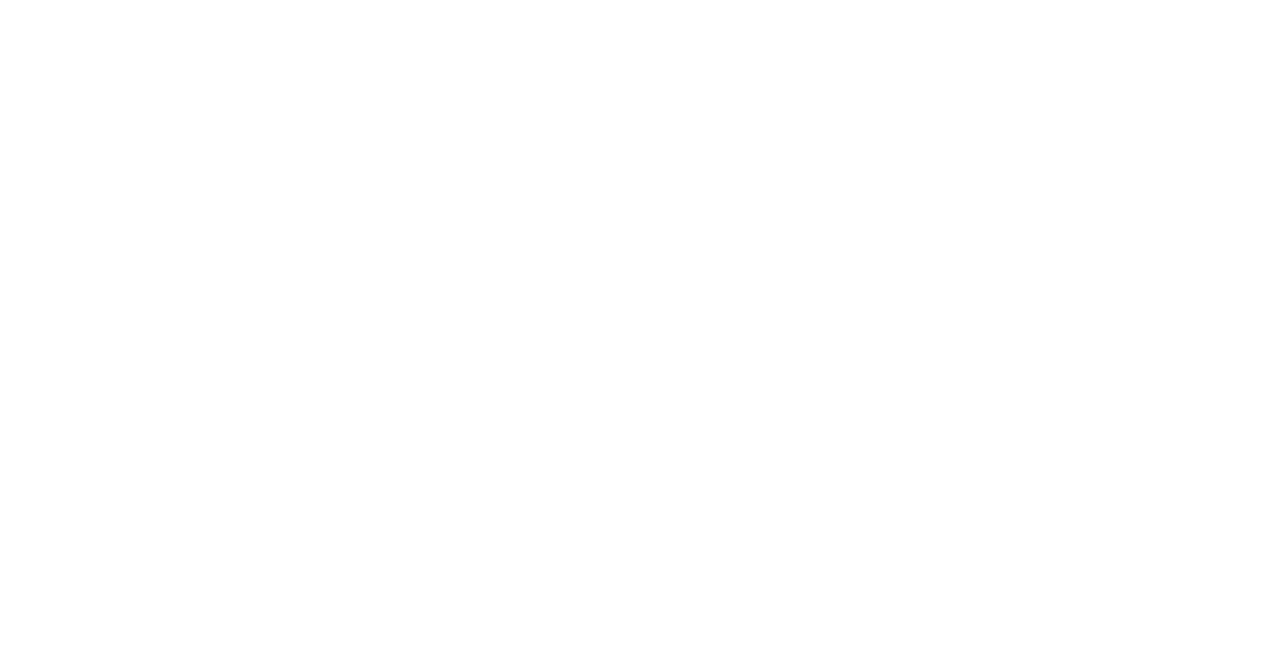
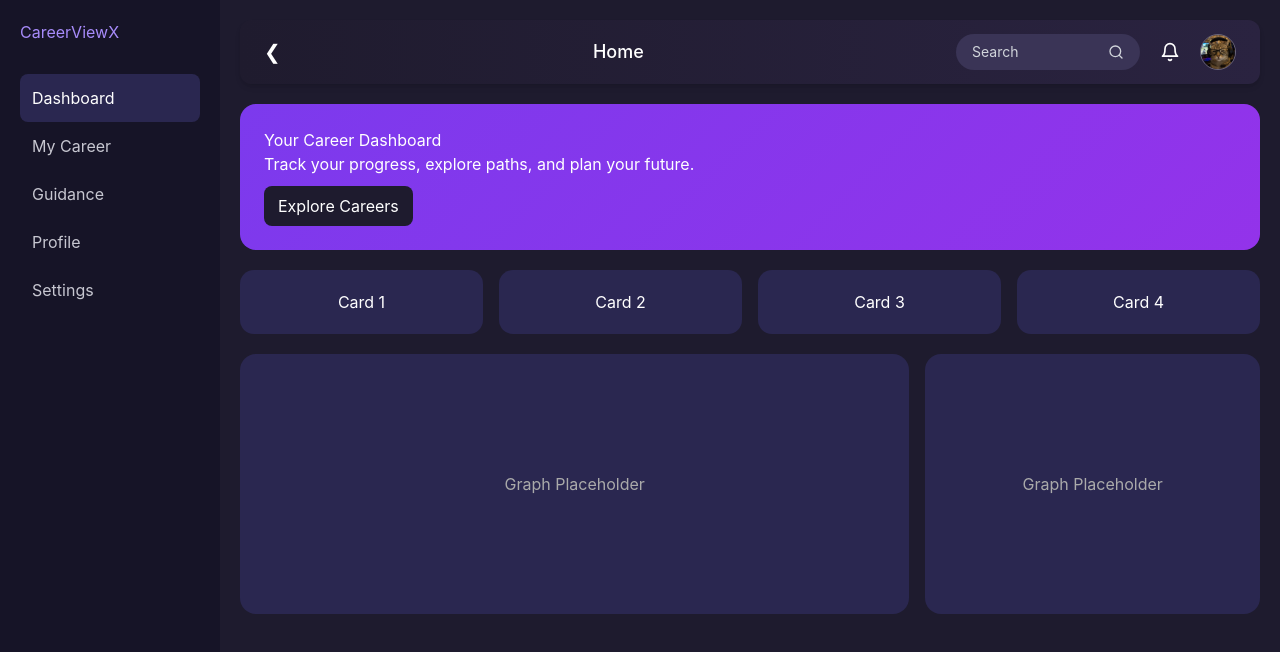
Before and after one commit to Abhi-1100/careerviewx, a React (Create React App) app: page /dashboard in a window 1280 px wide. Before the commit this address had no page. Shown: the top 652 px of the page. Built offline with nearby package versions, Linux system fonts and the light colour scheme.

Commit message:
Add Dashboard

```diff
--- a/package.json
+++ b/package.json
@@ -9,6 +9,7 @@
     "@testing-library/user-event": "^13.5.0",
     "react": "^19.2.3",
     "react-dom": "^19.2.3",
+    "react-icons": "^5.5.0",
     "react-router-dom": "^7.12.0",
     "react-scripts": "5.0.1",
     "web-vitals": "^2.1.4"
--- a/src/App.js
+++ b/src/App.js
@@ -1,6 +1,8 @@
 import { BrowserRouter, Routes, Route } from "react-router-dom";
 import Home from "./pages/Home/Home";
 import Login from "./pages/Login/Login";
+import Dashboard from "./components/Dashboard/Dashboard";
+
 import CareerAfter10 from "./pages/CareerAfter10";
 import CareerAfter12 from "./pages/CareerAfter12";
 
@@ -11,6 +13,7 @@
         <Routes>
           <Route path="/" element={<Home />} />
           <Route path="/login" element={<Login />} />
+          <Route path="/dashboard" element={<Dashboard />} />
         </Routes>
       </BrowserRouter>
     </>
--- /dev/null
+++ b/src/components/Dashboard/Dashboard.css
@@ -0,0 +1,111 @@
+.dashboard {
+  display: flex;
+  height: 100vh;
+  background: #1e1b2e;
+  color: #fff;
+  font-family: "Inter", sans-serif;
+}
+
+/* SIDEBAR */
+.sidebar {
+  width: 220px;
+  background: #161427;
+  padding: 20px;
+}
+
+.logo {
+  color: #a78bfa;
+  margin-bottom: 30px;
+}
+
+.sidebar nav a {
+  display: block;
+  padding: 12px;
+  border-radius: 8px;
+  color: #c7c7d1;
+  cursor: pointer;
+}
+
+.sidebar nav a.active,
+.sidebar nav a:hover {
+  background: #2a2750;
+  color: #fff;
+}
+
+/* MAIN */
+.dashboard-main {
+  flex: 1;
+  padding: 20px;
+}
+
+/* TOPBAR */
+.topbar {
+  display: flex;
+  justify-content: space-between;
+  align-items: center;
+}
+
+.topbar input {
+  background: #2a2750;
+  border: none;
+  padding: 8px 12px;
+  border-radius: 8px;
+  color: white;
+}
+
+.avatar {
+  width: 36px;
+  height: 36px;
+  background: #a78bfa;
+  border-radius: 50%;
+  margin-left: 10px;
+}
+
+/* HERO CARD */
+.hero-card {
+  background: linear-gradient(135deg, #7c3aed, #9333ea);
+  padding: 24px;
+  border-radius: 16px;
+  margin: 20px 0;
+}
+
+.hero-card button {
+  margin-top: 10px;
+  padding: 8px 14px;
+  background: #1e1b2e;
+  border: none;
+  color: white;
+  border-radius: 8px;
+}
+
+/* STATS */
+.stats-grid {
+  display: grid;
+  grid-template-columns: repeat(4, 1fr);
+  gap: 16px;
+}
+
+.stat-card {
+  background: #2a2750;
+  padding: 20px;
+  border-radius: 14px;
+  text-align: center;
+}
+
+/* CHARTS */
+.chart-grid {
+  display: grid;
+  grid-template-columns: 2fr 1fr;
+  gap: 16px;
+  margin-top: 20px;
+}
+
+.chart-box {
+  height: 260px;
+  background: #2a2750;
+  border-radius: 16px;
+  display: flex;
+  align-items: center;
+  justify-content: center;
+  color: #aaa;
+}
--- /dev/null
+++ b/src/components/Dashboard/Dashboard.jsx
@@ -0,0 +1,38 @@
+import "./Dashboard.css";
+import Sidebar from "./Sidebar";
+import Topbar from "./Topbar";
+
+const Dashboard = () => {
+  return (
+    <div className="dashboard">
+      <Sidebar />
+
+      <div className="dashboard-main">
+        <Topbar />
+
+        {/* HERO CARD */}
+        <div className="hero-card">
+          <h2>Your Career Dashboard</h2>
+          <p>Track your progress, explore paths, and plan your future.</p>
+          <button>Explore Careers</button>
+        </div>
+
+        {/* STATS */}
+        <div className="stats-grid">
+          <div className="stat-card">Card 1</div>
+          <div className="stat-card">Card 2</div>
+          <div className="stat-card">Card 3</div>
+          <div className="stat-card">Card 4</div>
+        </div>
+
+        {/* CHART AREA */}
+        <div className="chart-grid">
+          <div className="chart-box">Graph Placeholder</div>
+          <div className="chart-box">Graph Placeholder</div>
+        </div>
+      </div>
+    </div>
+  );
+};
+
+export default Dashboard;
--- /dev/null
+++ b/src/components/Dashboard/Sidebar.jsx
@@ -0,0 +1,17 @@
+const Sidebar = () => {
+  return (
+    <aside className="sidebar">
+      <h2 className="logo">CareerViewX</h2>
+
+      <nav>
+        <a className="active">Dashboard</a>
+        <a>My Career</a>
+        <a>Guidance</a>
+        <a>Profile</a>
+        <a>Settings</a>
+      </nav>
+    </aside>
+  );
+};
+
+export default Sidebar;
--- /dev/null
+++ b/src/components/Dashboard/Topbar.jsx
@@ -0,0 +1,45 @@
+import { FiSearch, FiBell } from "react-icons/fi";
+import avatar from "../../assets/avatar.png";
+
+const Topbar = () => {
+  return (
+    <div className="w-full h-16 px-6 flex items-center justify-between bg-gradient-to-r from-[#1f1b2e] to-[#2a2340] rounded-xl shadow-md">
+
+      {/* LEFT ICON */}
+      <div className="text-white text-xl cursor-pointer">
+        ❮
+      </div>
+
+      {/* CENTER TITLE */}
+      <h1 className="text-white font-medium text-lg">
+        Home
+      </h1>
+
+      {/* RIGHT SECTION */}
+      <div className="flex items-center gap-5">
+
+        {/* SEARCH BAR */}
+        <div className="flex items-center bg-[#3a3456] px-4 py-2 rounded-full">
+          <input
+            type="text"
+            placeholder="Search"
+            className="bg-transparent outline-none text-sm text-white placeholder-gray-300 w-32"
+          />
+          <FiSearch className="text-gray-300 ml-2" />
+        </div>
+
+        {/* NOTIFICATION */}
+        <FiBell className="text-white text-xl cursor-pointer" />
+
+        {/* AVATAR */}
+        <img
+          src={avatar}
+          alt="User Avatar"
+          className="w-9 h-9 rounded-full object-cover cursor-pointer border border-white/30"
+        />
+      </div>
+    </div>
+  );
+};
+
+export default Topbar;
--- a/src/pages/Login/Login.jsx
+++ b/src/pages/Login/Login.jsx
@@ -1,6 +1,11 @@
 import React from "react";
 import GraphImg from "../../assets/main-graph.png";
+import { useNavigate } from "react-router-dom";
+
 const Login = () => {
+  const navigate = useNavigate(); // ✅ IMPORTANT
+
+
   return (
     <div className="min-h-screen bg-black flex items-center justify-center p-4">
       <div className="bg-white rounded-2xl shadow-xl w-full max-w-6xl grid grid-cols-1 md:grid-cols-2 overflow-hidden">
@@ -45,7 +50,8 @@
               </a>
             </div>
 
-            <button className="w-full bg-violet-500 text-white py-3 rounded-lg font-semibold hover:bg-violet-400 transition"
+            <button onClick={() => navigate("/Dashboard")}
+            className="w-full bg-violet-500 text-white py-3 rounded-lg font-semibold hover:bg-violet-400 transition"
             >
               Sign in
             </button>
```
Also changed, not shown: src/pages/Login/Login.css (deleted, +0 -57 lines), src/assets/avatar.png (added), 1 other file (tests, documents, lock files or other folders).
